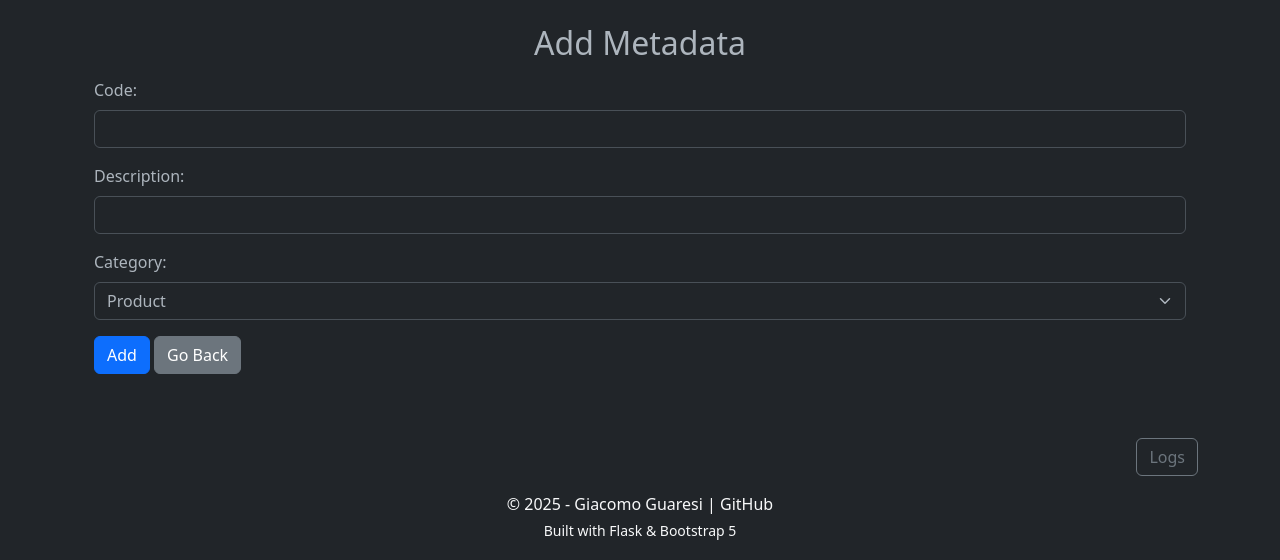
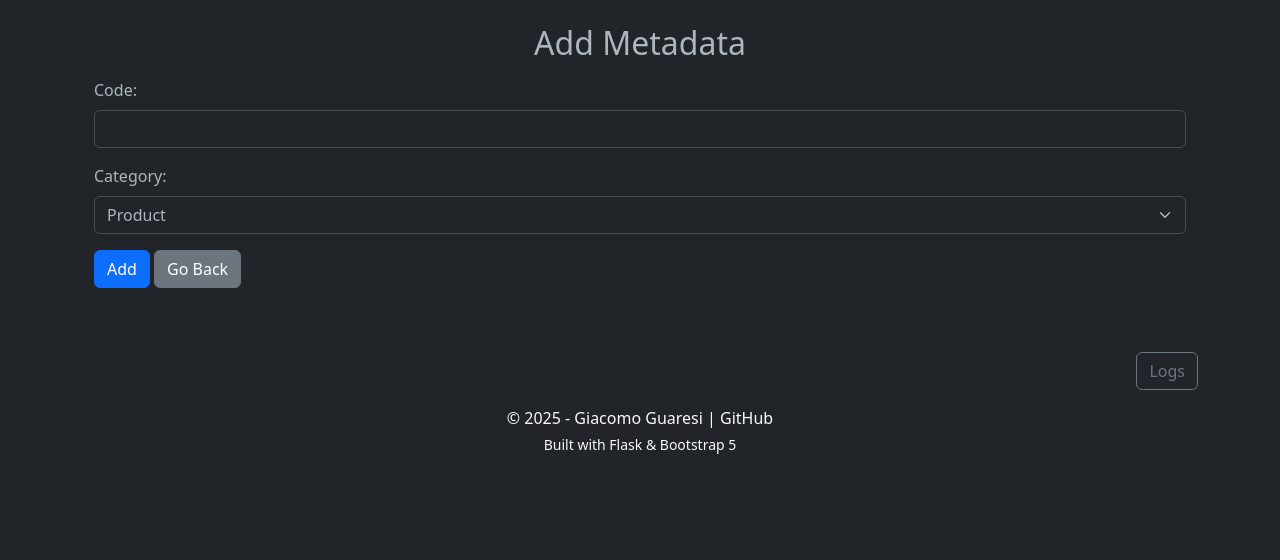
Before and after one commit to GiacomoGuaresi/RaspERP, a Flask app: page /Metadata/add in a window 1280 px wide. Shown: the part 84-644 px from the top of the page. Run offline with Flask 3, Linux system fonts and the light colour scheme; data that the repository does not hold is empty.

Commit message:
remove metadata description

```diff
--- a/app/routes/metadata.py
+++ b/app/routes/metadata.py
@@ -17,17 +17,16 @@ def view_Metadata():
 @metadata_bp.route('/Metadata/add', methods=['GET', 'POST'])
 def add_Metadata():
     if request.method == 'POST':
-        try:
-            metadata_code = request.form['MetadataCode']
-            category = request.form['Category']
-            description = request.form['Description']
+        # try:
+        metadata_code = request.form['MetadataCode']
+        category = request.form['Category']
 
-            # Inserisci nel DB
-            query_db('INSERT INTO Metadata (MetadataCode, Category, Description) VALUES (?, ?, ?)',
-                     (metadata_code, category, description))
-            return redirect(url_for('metadata.view_Metadata'))
-        except:
-            return render_template('Metadata_add.html', message=f'The metadata {metadata_code} is already present in the database')
+        # Inserisci nel DB
+        query_db('INSERT INTO Metadata (MetadataCode, Category) VALUES (?, ?, ?)',
+                    (metadata_code, category))
+        return redirect(url_for('metadata.view_Metadata'))
+        # except:
+        #     return render_template('Metadata_add.html', message=f'The metadata {metadata_code} is already present in the database')
 
     return render_template('Metadata_add.html')
 
--- a/app/templates/Metadata_add.html
+++ b/app/templates/Metadata_add.html
@@ -17,11 +17,6 @@
             </div>
 
             <div class="mb-3">
-                <label for="Description" class="form-label">Description:</label>
-                <input type="text" id="Description" name="Description" class="form-control" required>
-            </div>
-
-            <div class="mb-3">
                 <label for="Category" class="form-label">Category:</label>
                 <select class="form-select" aria-label="Default select example" id="Category" name="Category" list="categories" class="form-control" required>
                     <option value="Product">Product</option>
```
